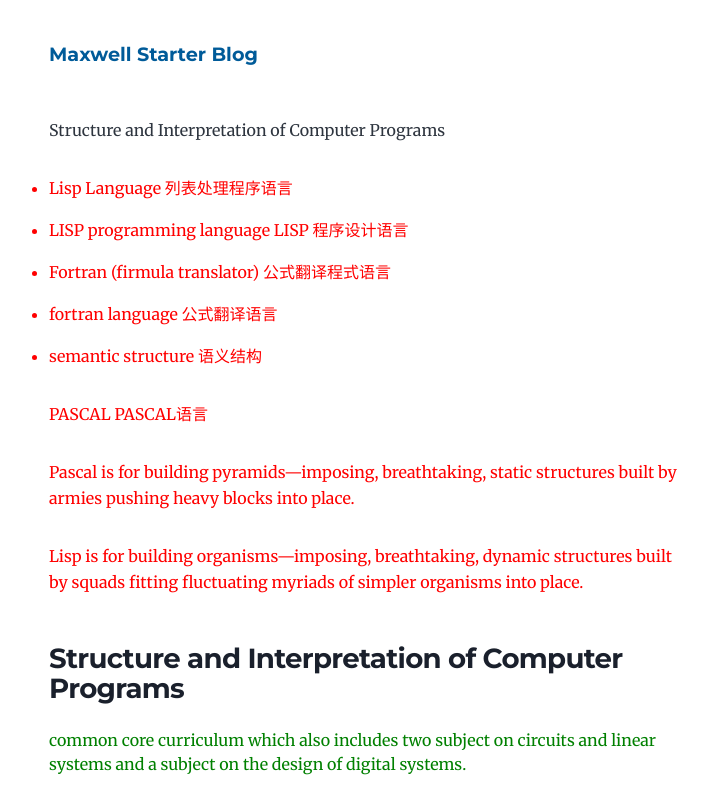
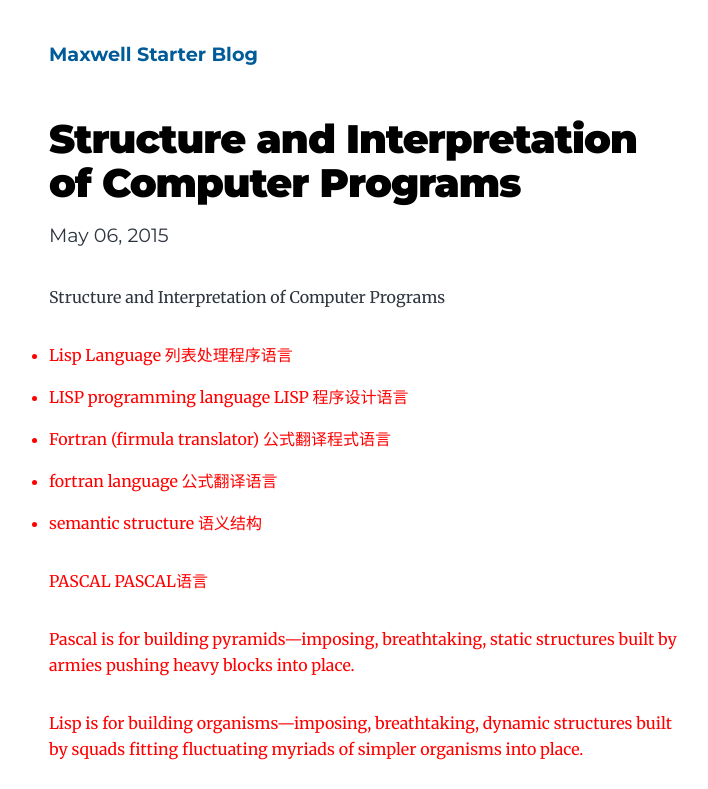
Before and after one commit to psmaxwell/learning_blog, a Gatsby site: page /Structure-Interpretation-of-Computer-Programs/ in a window 1280 px wide. Shown: the top 789 px of the page, without its empty margins (275-983 px from the left). Built offline with nearby package versions, Linux system fonts and the light colour scheme; Gatsby itself is replaced by a stand-in of ours.

Commit message:
change the name for Structure-Interpretation-of-Computer-Programs

```diff
--- a/content/blog/Structure-Interpretation-of-Computer-Programs/index.md
+++ b/content/blog/Structure-Interpretation-of-Computer-Programs/index.md
@@ -1,3 +1,11 @@
+---
+title: Structure and Interpretation of Computer Programs
+date: "2015-05-06"
+description: "Structure and Interpretation of Computer Programs"
+---
+
+
+
 Structure and Interpretation of Computer Programs
 
 <font color=red>
```
